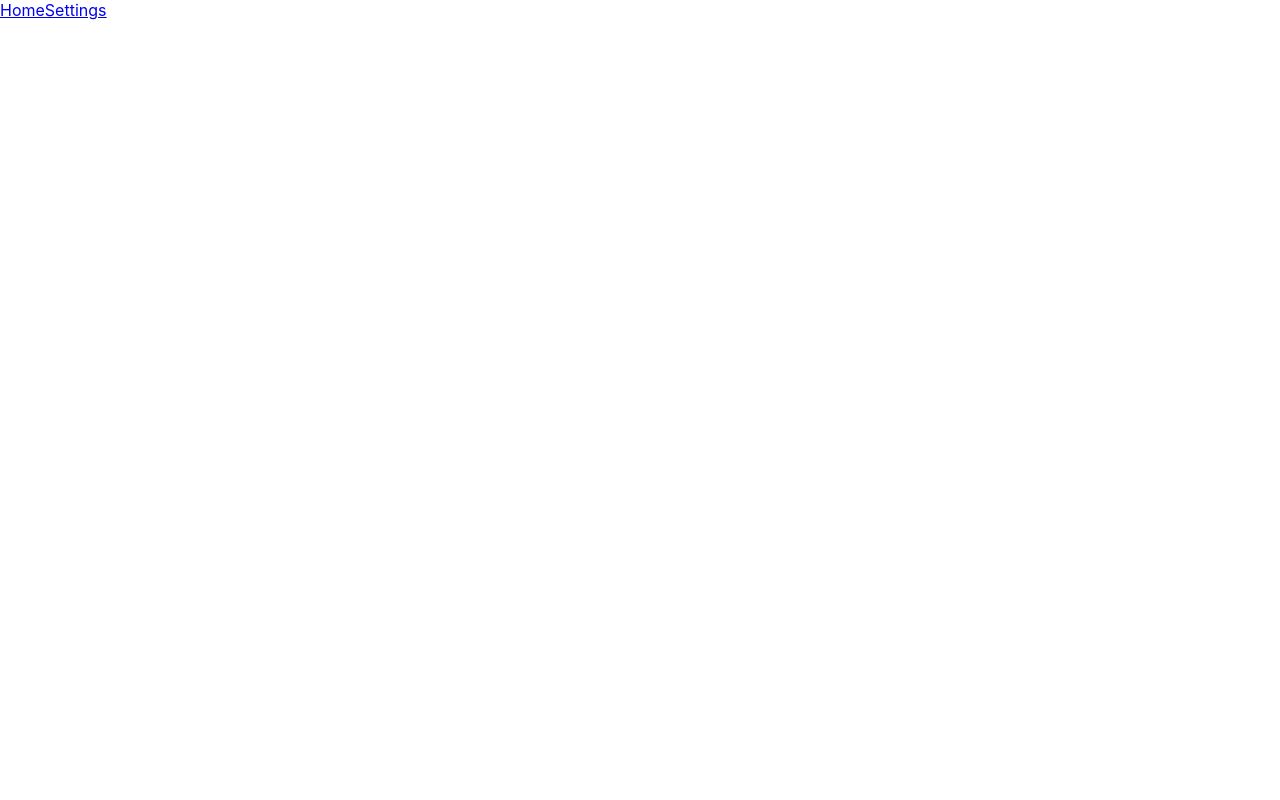
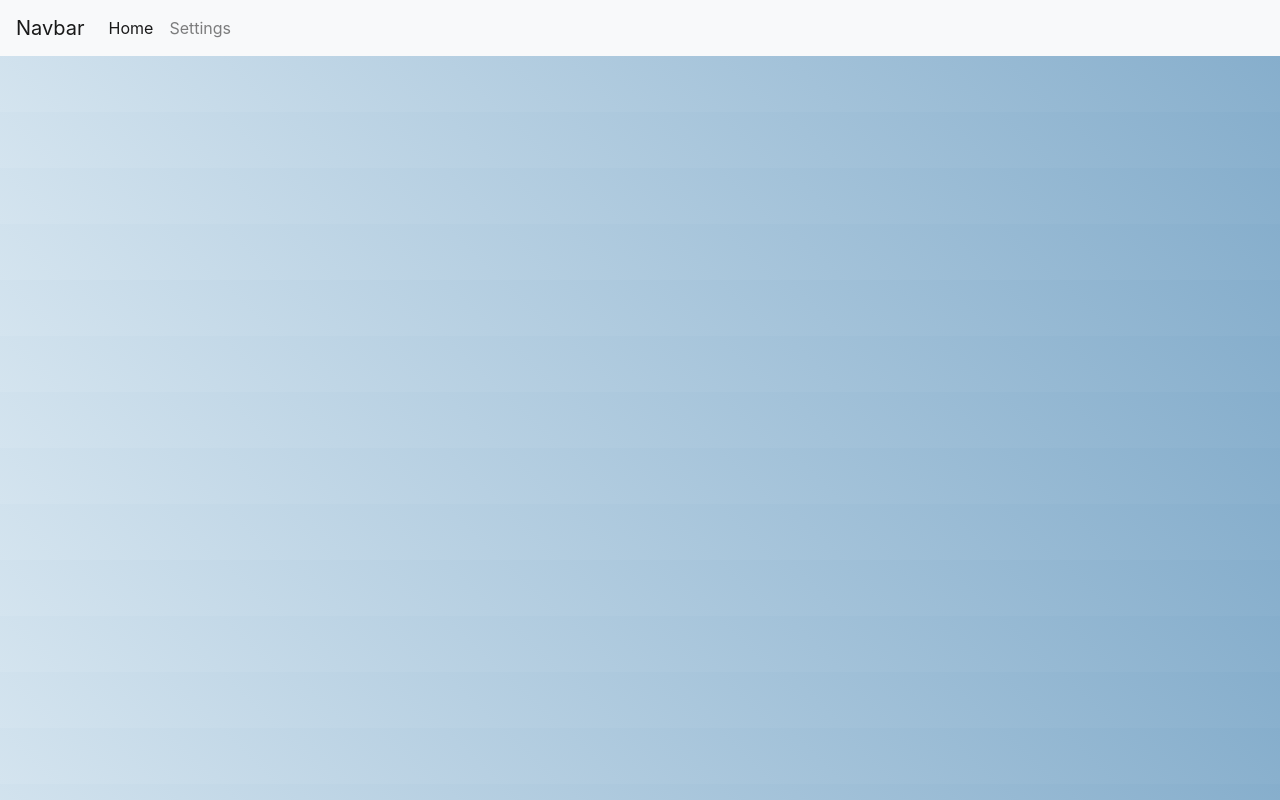
Before and after one commit to kerkox/pomodoro-ker, a React (Create React App) app: page / in a window 1280 px wide. Built offline with nearby package versions, Linux system fonts and the light colour scheme.

Commit message:
[Add] Change background color

```diff
--- a/package.json
+++ b/package.json
@@ -7,6 +7,8 @@
     "@testing-library/react": "^9.3.2",
     "@testing-library/user-event": "^7.1.2",
     "bootstrap": "^4.4.1",
+    "jquery": "^3.5.1",
+    "popper.js": "^1.16.1",
     "react": "^16.13.1",
     "react-dom": "^16.13.1",
     "react-router-dom": "^5.1.2",
--- a/src/components/Menu.js
+++ b/src/components/Menu.js
@@ -3,13 +3,35 @@ import { Link } from "react-router-dom";
 
 const Menu = () => {
   return (
-    <nav class="">
-      <a class="" href="">
-        <Link to="/">Home</Link>
-      </a>
-      <a class="" href="">
-        <Link to="/settings">Settings</Link>
-      </a>
+    <nav className="color-app navbar navbar-expand-lg navbar-light bg-light ">
+      <Link className="navbar-brand" to="/">
+        Navbar
+      </Link>
+      <button
+        className="navbar-toggler"
+        type="button"
+        data-toggle="collapse"
+        data-target="#navbarNav"
+        aria-controls="navbarNav"
+        aria-expanded="false"
+        aria-label="Toggle navigation"
+      >
+        <span className="navbar-toggler-icon"></span>
+      </button>
+      <div className="collapse navbar-collapse" id="navbarNav">
+        <ul className="navbar-nav">
+          <li className="nav-item active">
+            <Link className="nav-link" to="/">
+              Home
+            </Link>
+          </li>
+          <li className="nav-item">
+            <Link className="nav-link" to="/settings">
+              Settings
+            </Link>
+          </li>
+        </ul>
+      </div>
     </nav>
   );
 };
--- a/src/index.css
+++ b/src/index.css
@@ -1,13 +1,46 @@
 body {
   margin: 0;
-  font-family: -apple-system, BlinkMacSystemFont, 'Segoe UI', 'Roboto', 'Oxygen',
-    'Ubuntu', 'Cantarell', 'Fira Sans', 'Droid Sans', 'Helvetica Neue',
+  font-family: -apple-system, BlinkMacSystemFont, "Segoe UI", "Roboto", "Oxygen",
+    "Ubuntu", "Cantarell", "Fira Sans", "Droid Sans", "Helvetica Neue",
     sans-serif;
   -webkit-font-smoothing: antialiased;
   -moz-osx-font-smoothing: grayscale;
+  background: rgba(212, 228, 239, 1);
+  background: -moz-linear-gradient(
+    45deg,
+    rgba(212, 228, 239, 1) 0%,
+    rgba(134, 174, 204, 1) 100%
+  );
+  background: -webkit-gradient(
+    left bottom,
+    right top,
+    color-stop(0%, rgba(212, 228, 239, 1)),
+    color-stop(100%, rgba(134, 174, 204, 1))
+  );
+  background: -webkit-linear-gradient(
+    45deg,
+    rgba(212, 228, 239, 1) 0%,
+    rgba(134, 174, 204, 1) 100%
+  );
+  background: -o-linear-gradient(
+    45deg,
+    rgba(212, 228, 239, 1) 0%,
+    rgba(134, 174, 204, 1) 100%
+  );
+  background: -ms-linear-gradient(
+    45deg,
+    rgba(212, 228, 239, 1) 0%,
+    rgba(134, 174, 204, 1) 100%
+  );
+  background: linear-gradient(
+    45deg,
+    rgba(212, 228, 239, 1) 0%,
+    rgba(134, 174, 204, 1) 100%
+  );
+  filter: progid:DXImageTransform.Microsoft.gradient( startColorstr='#d4e4ef', endColorstr='#86aecc', GradientType=1 );
 }
 
 code {
-  font-family: source-code-pro, Menlo, Monaco, Consolas, 'Courier New',
+  font-family: source-code-pro, Menlo, Monaco, Consolas, "Courier New",
     monospace;
 }
--- a/src/index.js
+++ b/src/index.js
@@ -1,7 +1,9 @@
 import React from 'react';
 import ReactDOM from 'react-dom';
-import './index.css';
-// import 'bootstrap/dist/css/bootstrap.min.css'
+//para estilos bootstrap
+import "./index.css";
+import 'bootstrap/dist/css/bootstrap.min.css'
+import 'bootstrap/dist/js/bootstrap.min.js'
 import App from './components/App';
 import * as serviceWorker from './serviceWorker';
 
```
Also changed, not shown: 1 other file (tests, documents, lock files or other folders).
